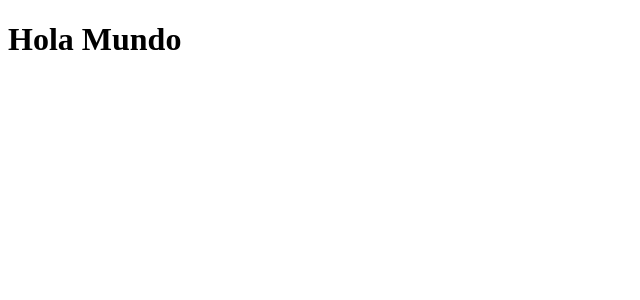
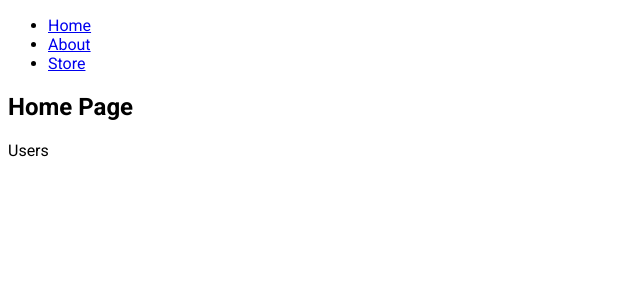
Before and after one commit to sebatora/next-project, a Next.js app: page / in a window 1280 px wide. Shown: the top 300 px of the page, without its empty margins (0-640 px from the left). Built offline with nearby package versions, Linux system fonts and the light colour scheme.

Commit message:
server and client components

```diff
--- a/app/layout.js
+++ /dev/null
@@ -1,12 +0,0 @@
-export const metadata = {
-  title: 'Next.js',
-  description: 'Generated by Next.js',
-}
-
-export default function RootLayout({ children }) {
-  return (
-    <html lang="en">
-      <body>{children}</body>
-    </html>
-  )
-}
--- /dev/null
+++ b/app/layout.jsx
@@ -0,0 +1,25 @@
+import Navbar from "../components/Navbar"
+import { Roboto } from "next/font/google"
+
+export const metadata = {
+  title: 'Next Project',
+  description: 'Generated by Next.js',
+  keywords: "store, online, ecommerce"
+}
+
+const roboto = Roboto({
+  weight: ["300", "400", "500", "700"],
+  styles:["italic", "normal"],
+  subsets: ["latin"]
+})
+
+export default function RootLayout({ children }) {
+  return (
+    <html lang="en">
+      <body className={roboto.className}>
+        <Navbar />
+        {children}
+      </body>
+    </html>
+  )
+}
--- a/app/page.jsx
+++ b/app/page.jsx
@@ -1,8 +1,12 @@
+import Users from '../components/Users'
 import React from 'react'
 
 function Home() {
   return (
-    <h1>Hola Mundo</h1>
+    <section>
+      <h1>Home Page</h1>
+      <Users />
+    </section>
   )
 }
 
--- /dev/null
+++ b/components/Navbar.jsx
@@ -0,0 +1,16 @@
+import Link from 'next/link'
+import React from 'react'
+
+function Navbar() {
+  return (
+    <nav>
+      <ul>
+        <li><Link href="/">Home</Link></li>
+        <li><Link href="/about">About</Link></li>
+        <li><Link href="/store">Store</Link></li>
+      </ul>
+    </nav>
+  )
+}
+
+export default Navbar
--- /dev/null
+++ b/components/Users.jsx
@@ -0,0 +1,15 @@
+"use client"
+import React, { useEffect } from 'react'
+
+function Users() {
+
+  useEffect(() => {
+    alert("loaded")
+  }, [])
+
+  return (
+    <div>Users</div>
+  )
+}
+
+export default Users
```
Also changed, not shown: app/not-found.jsx (added, +14 -0 lines), app/store/layout.jsx (added, +19 -0 lines).
